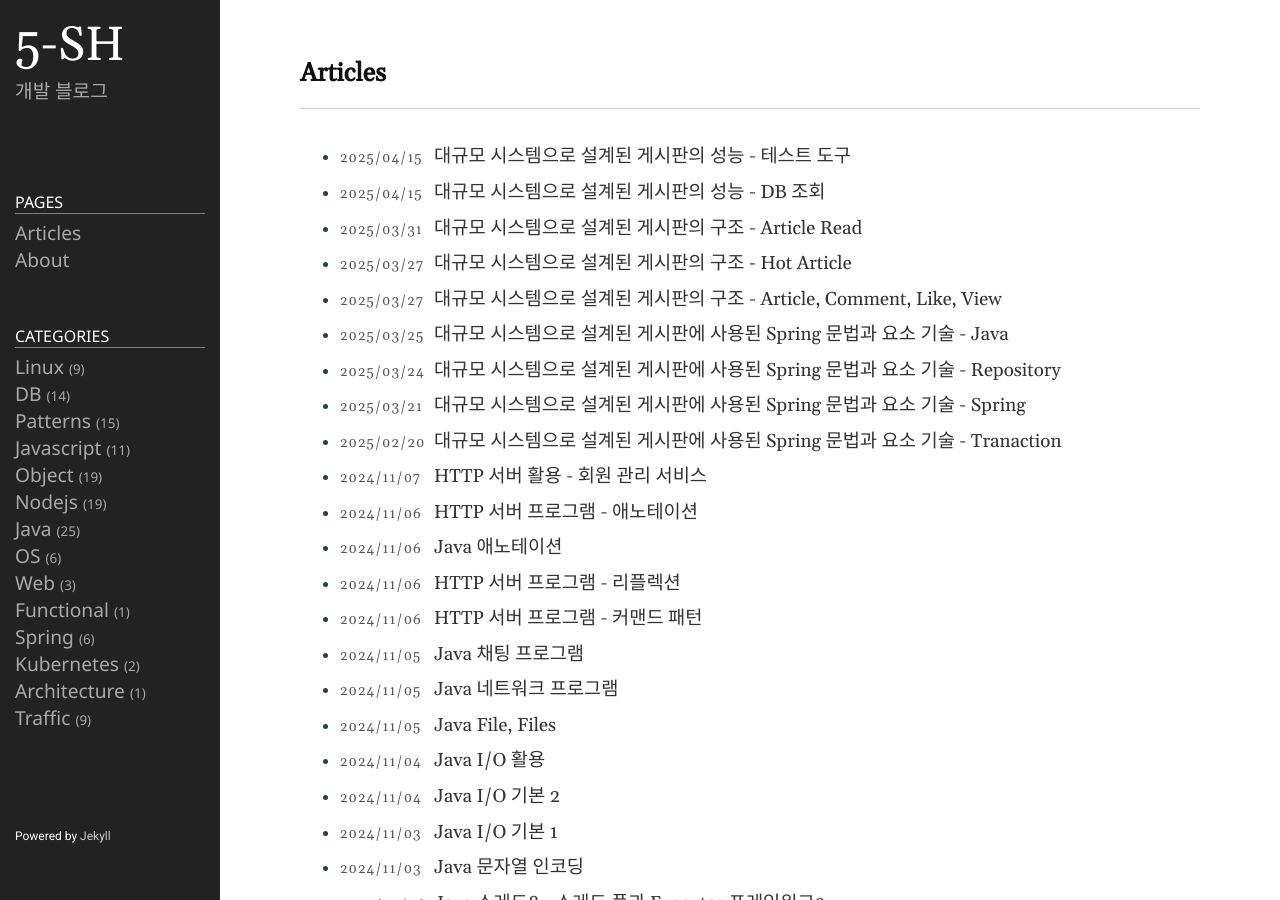
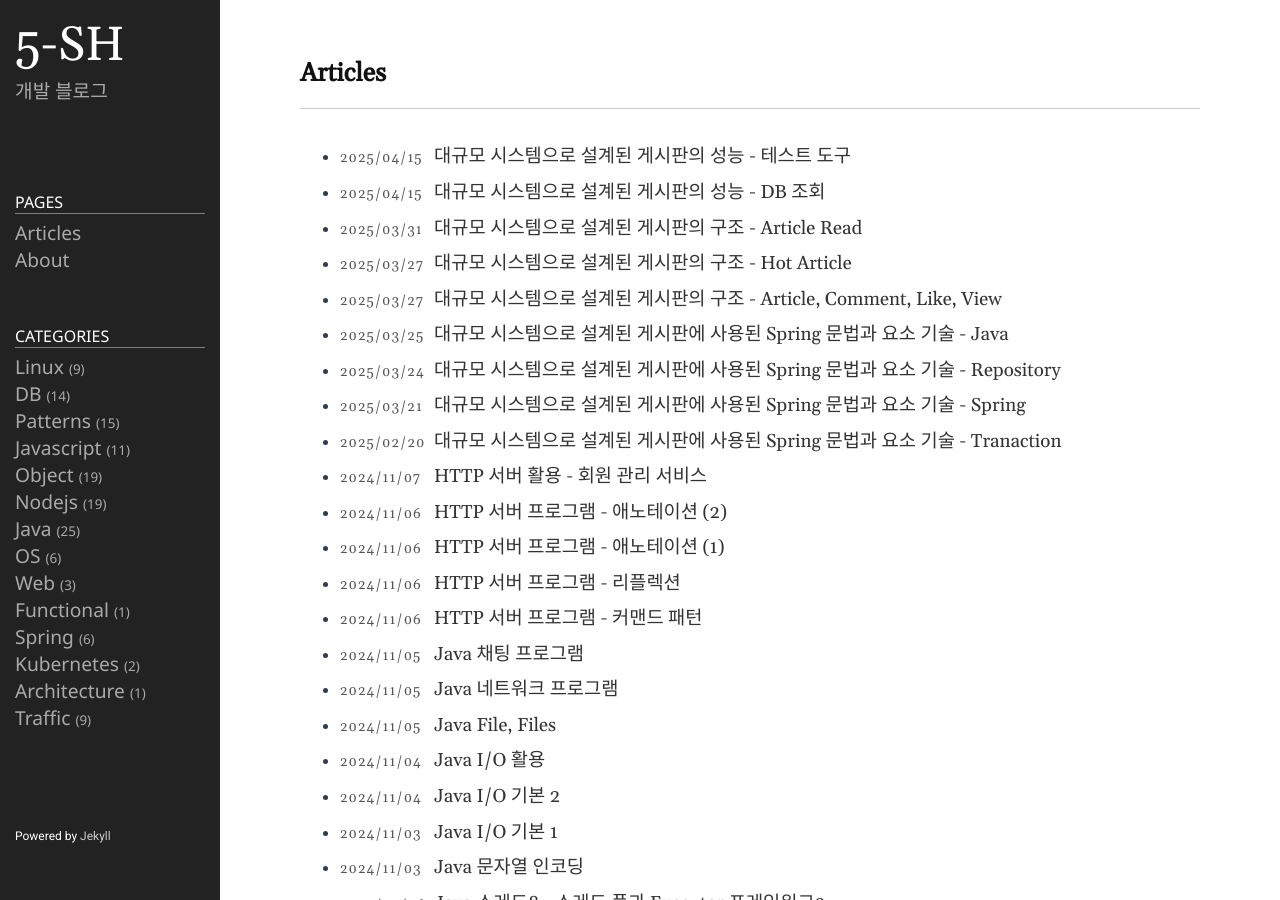
Before and after one commit to 5-SH/5-sh.github.io-deprecated, a Jekyll site: the page built from index.md, in a window 1280 px wide and 900 px high. Built offline with Jekyll 4.4.1, drawn with Linux system fonts in a browser that asks for light colours.

Commit message:
문서 제목 변경

```diff
--- a/_posts/2024-11-06-java-annotation.md
+++ b/_posts/2024-11-06-http-server-program-annotation-1.md
@@ -1,6 +1,6 @@
 ---
 layout: post
-title: Java 애노테이션
+title: HTTP 서버 프로그램 - 애노테이션 (1)
 date: 2024-11-06 16:00:00 + 0900
 categories: Java
 ref: annotation
--- a/_posts/2024-11-06-http-server-program-annotation.md
+++ b/_posts/2024-11-06-http-server-program-annotation-2.md
@@ -1,6 +1,6 @@
 ---
 layout: post
-title: HTTP 서버 프로그램 - 애노테이션
+title: HTTP 서버 프로그램 - 애노테이션 (2)
 date: 2024-11-06 19:00:00 + 0900
 categories: Java
 ref: network, socket, http, annotation
```
